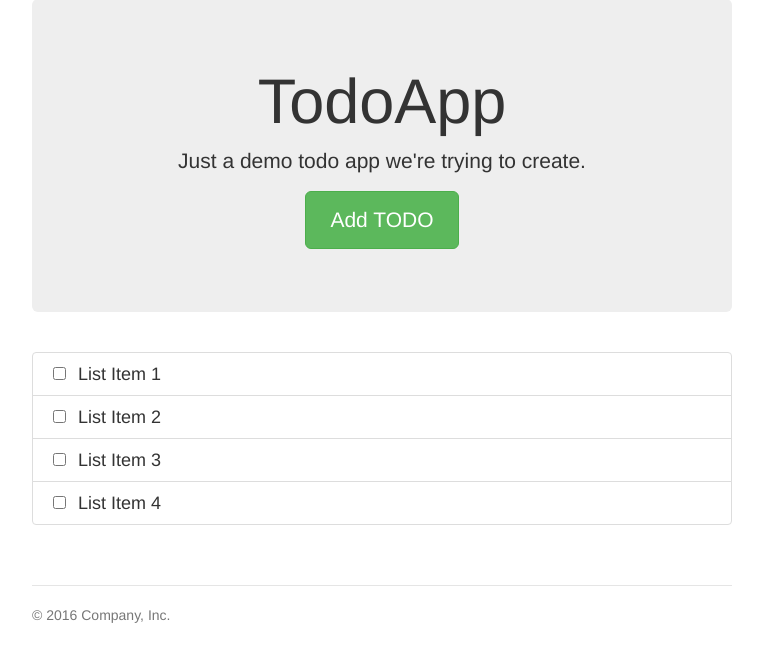
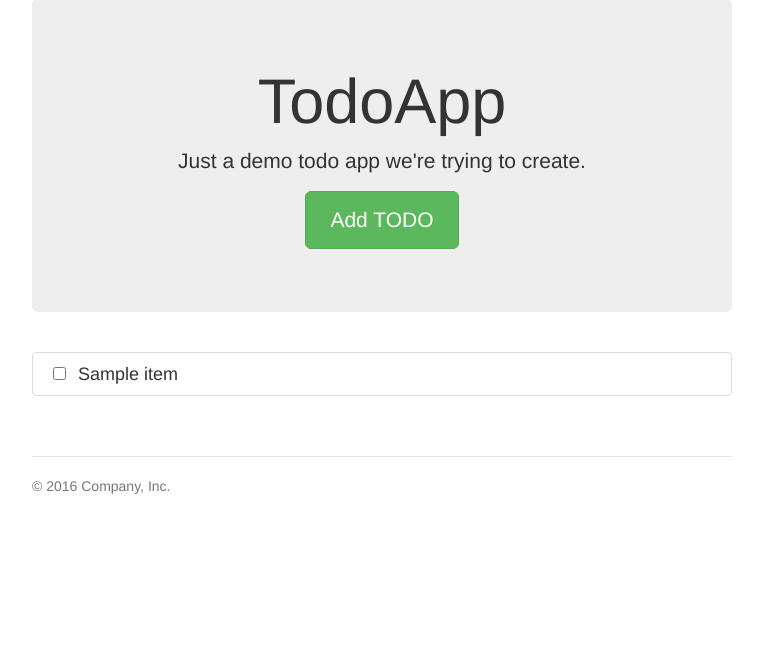
Before and after one commit to kabirbaidhya/django-todoapp, a Django app: template todos/templates/index.html in a window 1280 px wide. Shown: the part 112-774 px from the top of the page, without its empty margins (258-1021 px from the left). Run offline with Django 3.2, Linux system fonts and the light colour scheme; the template is opened without the code that fills it: most values are stand-ins (such as "Sample title", 1, 10 or a date in 2020); some libraries are stand-ins or nearby versions.

Commit message:
Render the list dynamically using the items list

```diff
--- a/todos/templates/todolist.html
+++ b/todos/templates/todolist.html
@@ -1,5 +1,7 @@
 <div class="row marketing">
     <div class="todolist list-group">
+        <ul class="list-unstyled">
+            {% for item in items %}
                 <li class="list-group-item">
                     <div class="completed-check">
                         <input type="checkbox">
@@ -9,44 +11,10 @@
                             <a href="#"><span class="glyphicon glyphicon-pencil"></span> Edit</a>
                             <a href="#"><span class="glyphicon glyphicon-remove"></span> Remove</a>
                         </div>
-                <h4 class="list-group-item-heading">List Item 1</h4>
+                        <h4 class="list-group-item-heading">{{item.title}}</h4>
                     </div>
                 </li>
-        <li class="list-group-item">
-            <div class="completed-check">
-                <input type="checkbox">
-            </div>
-            <div class="todo-title">
-                <div class="todo-actions">
-                    <a href="#"><span class="glyphicon glyphicon-pencil"></span> Edit</a>
-                    <a href="#"><span class="glyphicon glyphicon-remove"></span> Remove</a>
-                </div>
-                <h4 class="list-group-item-heading">List Item 2</h4>
-            </div>
-        </li>
-        <li class="list-group-item">
-            <div class="completed-check">
-                <input type="checkbox">
-            </div>
-            <div class="todo-title">
-                <div class="todo-actions">
-                    <a href="#"><span class="glyphicon glyphicon-pencil"></span> Edit</a>
-                    <a href="#"><span class="glyphicon glyphicon-remove"></span> Remove</a>
-                </div>
-                <h4 class="list-group-item-heading">List Item 3</h4>
-            </div>
-        </li>
-        <li class="list-group-item">
-            <div class="completed-check">
-                <input type="checkbox">
-            </div>
-            <div class="todo-title">
-                <div class="todo-actions">
-                    <a href="#"><span class="glyphicon glyphicon-pencil"></span> Edit</a>
-                    <a href="#"><span class="glyphicon glyphicon-remove"></span> Remove</a>
-                </div>
-                <h4 class="list-group-item-heading">List Item 4</h4>
-            </div>
-        </li>
+            {% endfor %}
+        </ul>
     </div>
 </div>
```
Lines whose indentation alone changed are shown as unchanged.
